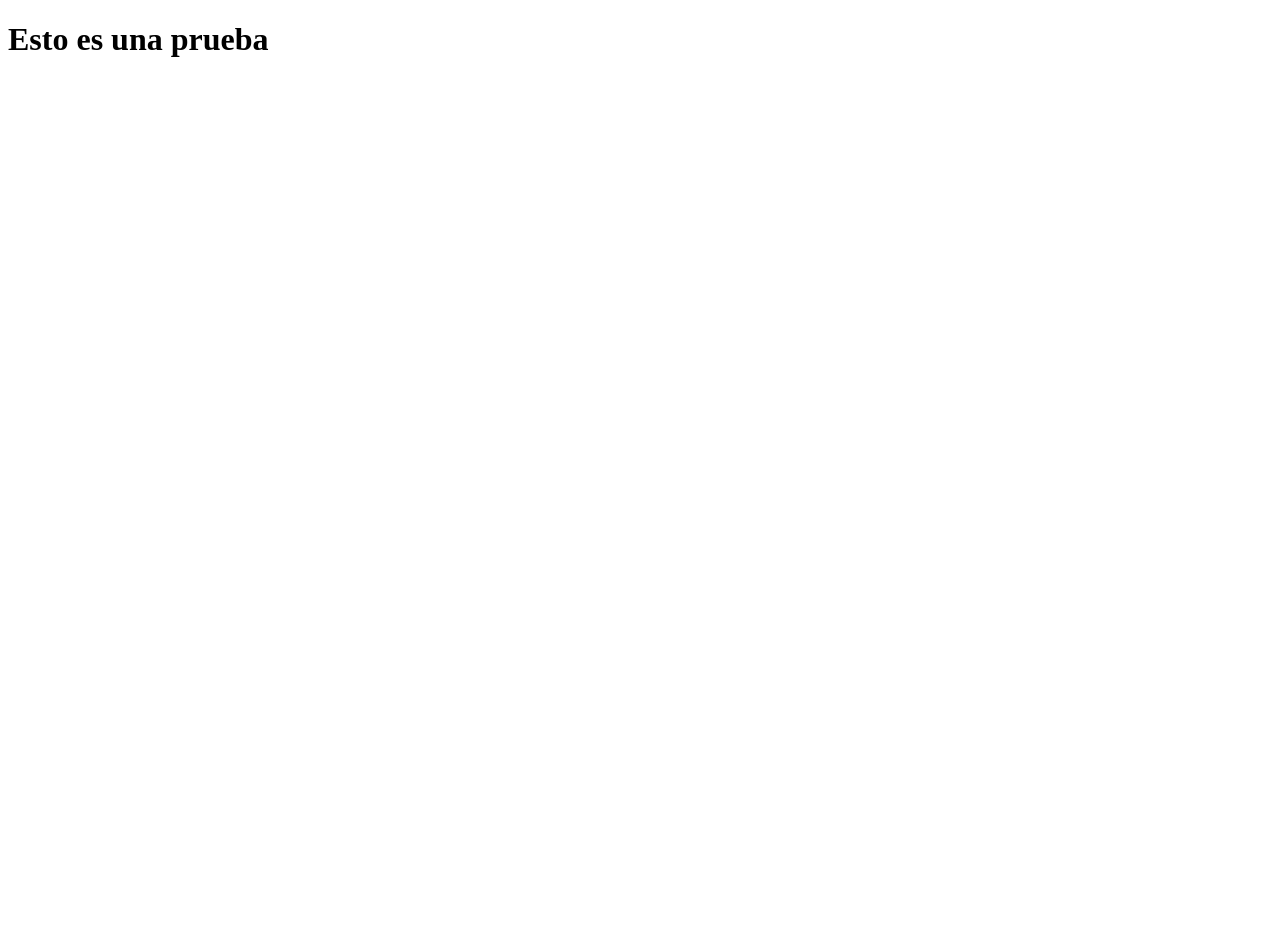
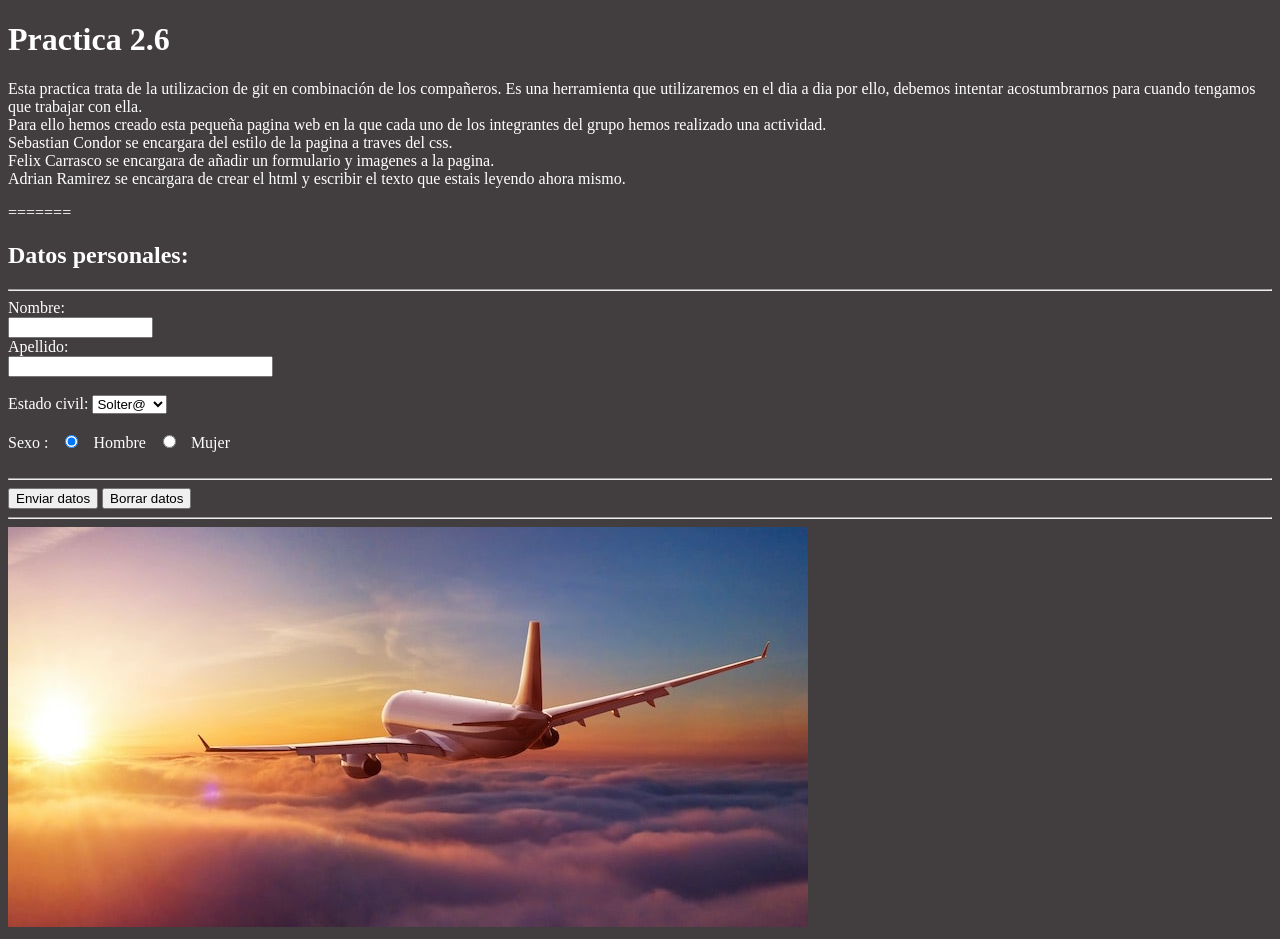
Before and after one commit to AdrianRami1/.git.io, a plain HTML site: page index.html in a window 1280 px wide. Before the commit the page ends 800 px from the top, so only its background shows below. Drawn offline with Linux system fonts and the light colour scheme.

Commit message:
Cambios finales

```diff
--- a/index.html
+++ b/index.html
@@ -3,11 +3,51 @@
 <head>
     <meta charset="UTF-8">
     <meta name="viewport" content="width=device-width, initial-scale=1.0">
-    <title>Document</title>
+    <title>Practica 2.6</title>
+    <link rel="stylesheet" type="text/css" href="style.css">
 </head>
 <body>
 
-    <h1>Esto es una prueba</h1>
+    <h1>Practica 2.6</h1>
+        <p>Esta practica trata de la utilizacion de git en combinación de los compañeros. Es una herramienta que utilizaremos en el dia a dia por ello, debemos intentar acostumbrarnos para cuando
+            tengamos que trabajar con ella.<br>
+            Para ello hemos creado esta pequeña pagina web en la que cada uno de los integrantes del grupo hemos realizado una actividad. <br>
+            Sebastian Condor se encargara del estilo de la pagina a traves del css. <br>
+            Felix Carrasco se encargara de añadir un formulario y imagenes a la pagina. <br>
+            Adrian Ramirez se encargara de crear el html y escribir el texto que estais leyendo ahora mismo.<br>
+        </p>
+=======
+
+<h2>Datos personales:</h2>
+<hr>
+<form action="maito: felixcarrasco39@gmail.com" method="post" >
+
+  <label for="nombre">Nombre:</label><br>
+  <input type="text" id="nombre" name="nombre" size="15"><br>
+  <label for="apellido">Apellido:</label><br>
+  <input type="text" id="apellido" name="apellido" size="30"><br><br>
+
+  <label for="estado">Estado civil:</label>
+  <select name="lenguajes" id="lang">
+        <option value="soltero">Solter@</option>
+        <option value="casado">Casad@</option>
+        <option value="viudo">Viud@</option>
+   </select><br><br>
+
+  <label for="sexo">Sexo :</label>
+  <input type="radio" id="hombre" name="hombre" value="hombre" checked >
+  <label for="hombre" >Hombre</label>
+  <input type="radio" id="mujer" name="mujer" value="mujer">
+  <label for="mujer">Mujer</label><br><br>
+
+  <hr>
+  <input type="submit" value="Enviar datos">
+  <input type="reset" value="Borrar datos">
+
+  <hr>
+</form>
+
+<img src = "avion.jpg" alt = " Foto de un avion en el cielo bonito">
 
 </body>
 </html>
--- a/style.css
+++ b/style.css
@@ -0,0 +1,6 @@
+@charset "UTF-8";
+body{
+    background-color: #423D3F;
+    font-family: 'Times New Roman', Times, serif;
+    color:white;
+}
```
Also changed, not shown: avion.jpg (added).
